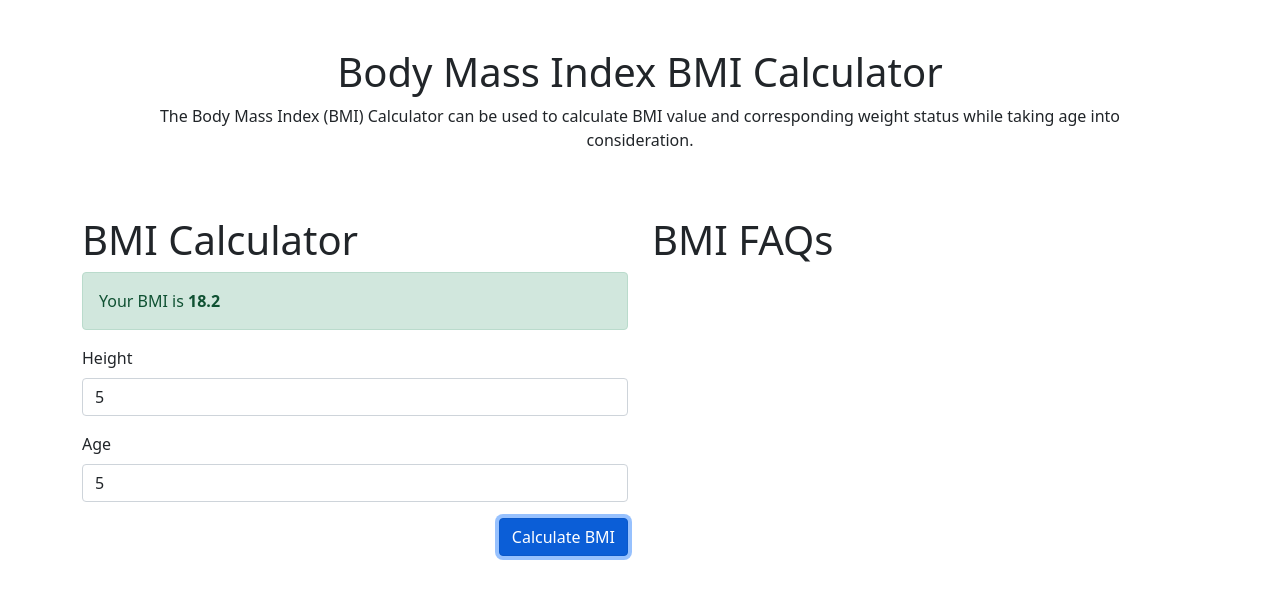
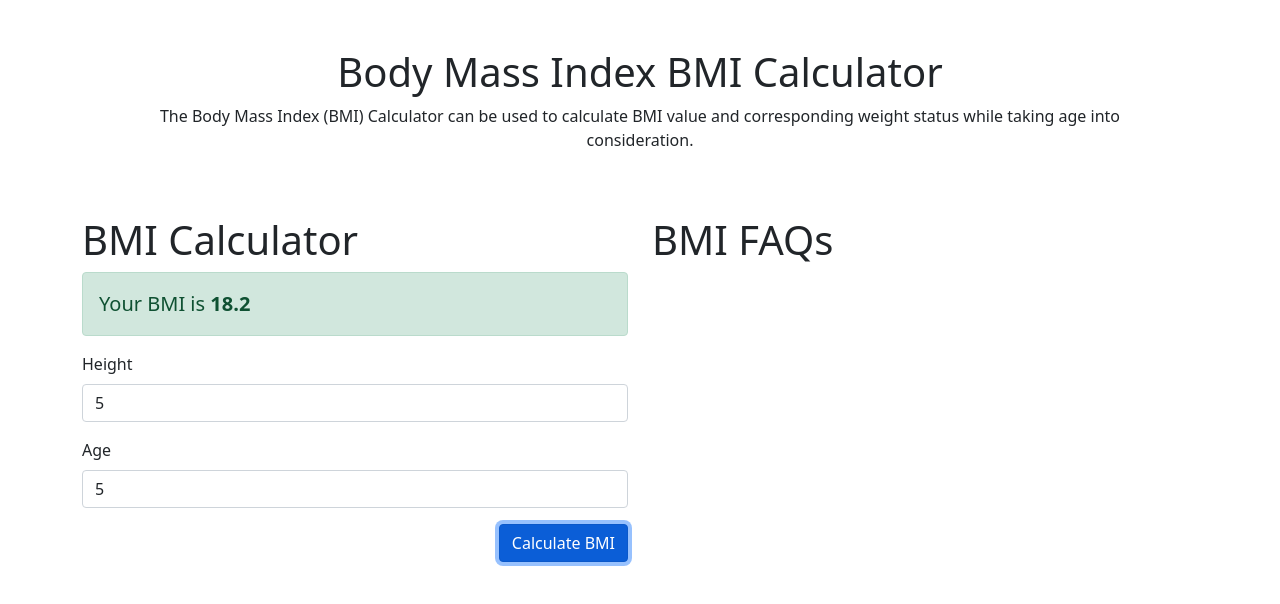
Before and after one commit to i-naeem/bmi-calculator, a website built with Vite: page index.html in a window 1280 px wide. Both pictures are taken after typing "5", "5" into the empty fields and a click on the button "Calculate BMI". Built offline with nearby package versions, Linux system fonts and the light colour scheme.

Commit message:
:sparkles: update output

```diff
--- a/BMICalculator.js
+++ b/BMICalculator.js
@@ -3,7 +3,7 @@ const findBMI = (height, age) => {
 };
 
 const formatOutput = (bmi) => {
-  return `<p class="mb-0"> Your BMI is <strong> ${bmi} </strong> </p>`;
+  return `<p class="mb-0 fs-5"> Your BMI is <strong> ${bmi} </strong> </p>`;
 };
 
 export default { findBMI, formatOutput };
--- a/index.html
+++ b/index.html
@@ -32,7 +32,7 @@
       <section class="row">
         <section class="col-6">
           <h1>BMI Calculator</h1>
-          <section id="output" class="alert alert-success"></section>
+          <section id="output" class="alert alert-success" hidden></section>
           <form action="#" id="form">
             <div class="mb-3">
               <label for="height" class="form-label">Height</label>
--- a/main.js
+++ b/main.js
@@ -16,4 +16,5 @@ formElement.onsubmit = (event) => {
   const output = BMICalculator.formatOutput(bmi);
 
   outputElement.innerHTML = output;
+  outputElement.hidden = false;
 };
```
